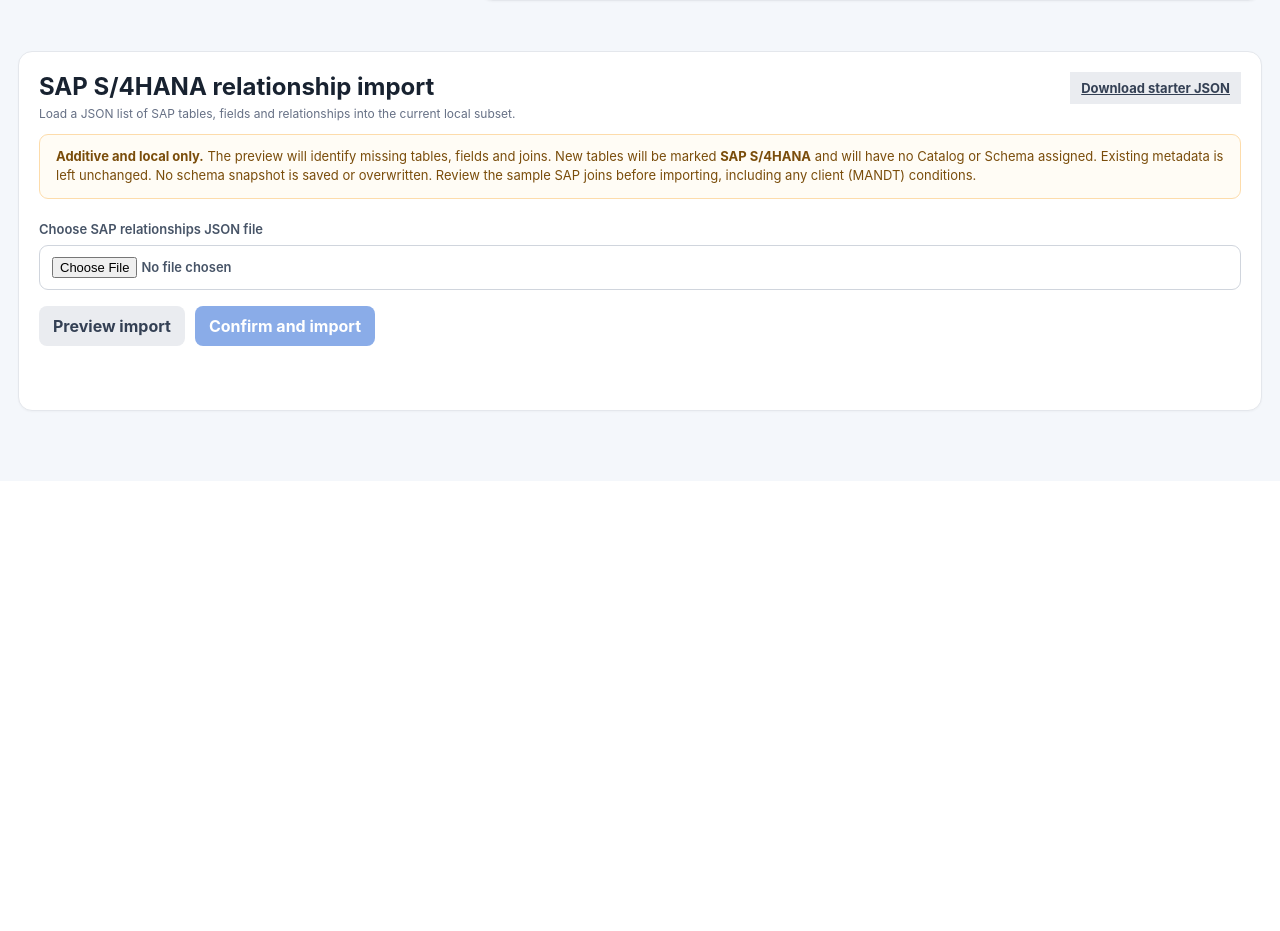
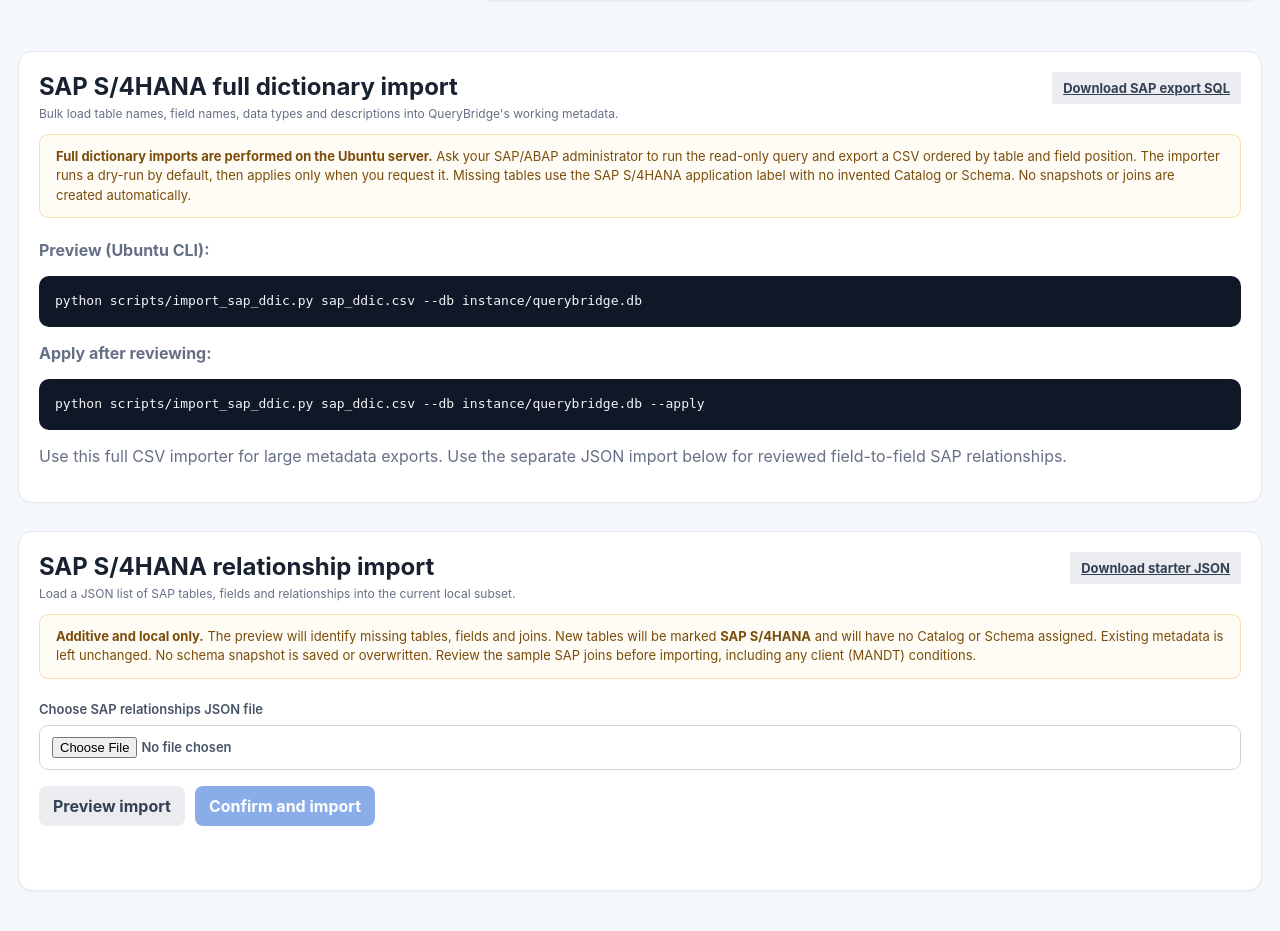
Before and after one commit to zageabb/querybridge, a Flask app: page /admin in a window 1280 px wide. Shown: the part 905-1836 px from the top of the page. Before the commit the page ends 1318 px from the top, so only its background shows below. Run offline with Flask 3, Linux system fonts and the light colour scheme; data that the repository does not hold is empty; some libraries are stand-ins or nearby versions.

Commit message:
Add Admin instructions and SAP HANA read-only DDIC query download

```diff
--- a/templates/admin.html
+++ b/templates/admin.html
@@ -119,6 +119,28 @@
             </div>
         </section>
     </div>
+    <section class="panel sap-import-panel" id="sap-ddic-import">
+        <div class="admin-section-header">
+            <div>
+                <h2>SAP S/4HANA full dictionary import</h2>
+                <p>Bulk load table names, field names, data types and descriptions into QueryBridge's working metadata.</p>
+            </div>
+            <a class="secondary small" href="{{ url_for('admin.sap_ddic_query') }}" download="export_sap_ddic_hana.sql">Download SAP export SQL</a>
+        </div>
+        <div class="admin-warning">
+            <strong>Full dictionary imports are performed on the Ubuntu server.</strong>
+            Ask your SAP/ABAP administrator to run the read-only query and export a CSV
+            ordered by table and field position. The importer runs a dry-run by default,
+            then applies only when you request it. Missing tables use the SAP S/4HANA
+            application label with no invented Catalog or Schema. No snapshots or joins
+            are created automatically.
+        </div>
+        <p><strong>Preview (Ubuntu CLI):</strong></p>
+        <pre>python scripts/import_sap_ddic.py sap_ddic.csv --db instance/querybridge.db</pre>
+        <p><strong>Apply after reviewing:</strong></p>
+        <pre>python scripts/import_sap_ddic.py sap_ddic.csv --db instance/querybridge.db --apply</pre>
+        <p class="muted">Use this full CSV importer for large metadata exports. Use the separate JSON import below for reviewed field-to-field SAP relationships.</p>
+    </section>
     <section class="panel sap-import-panel" id="sap-link-import">
         <div class="admin-section-header">
             <div>
```
